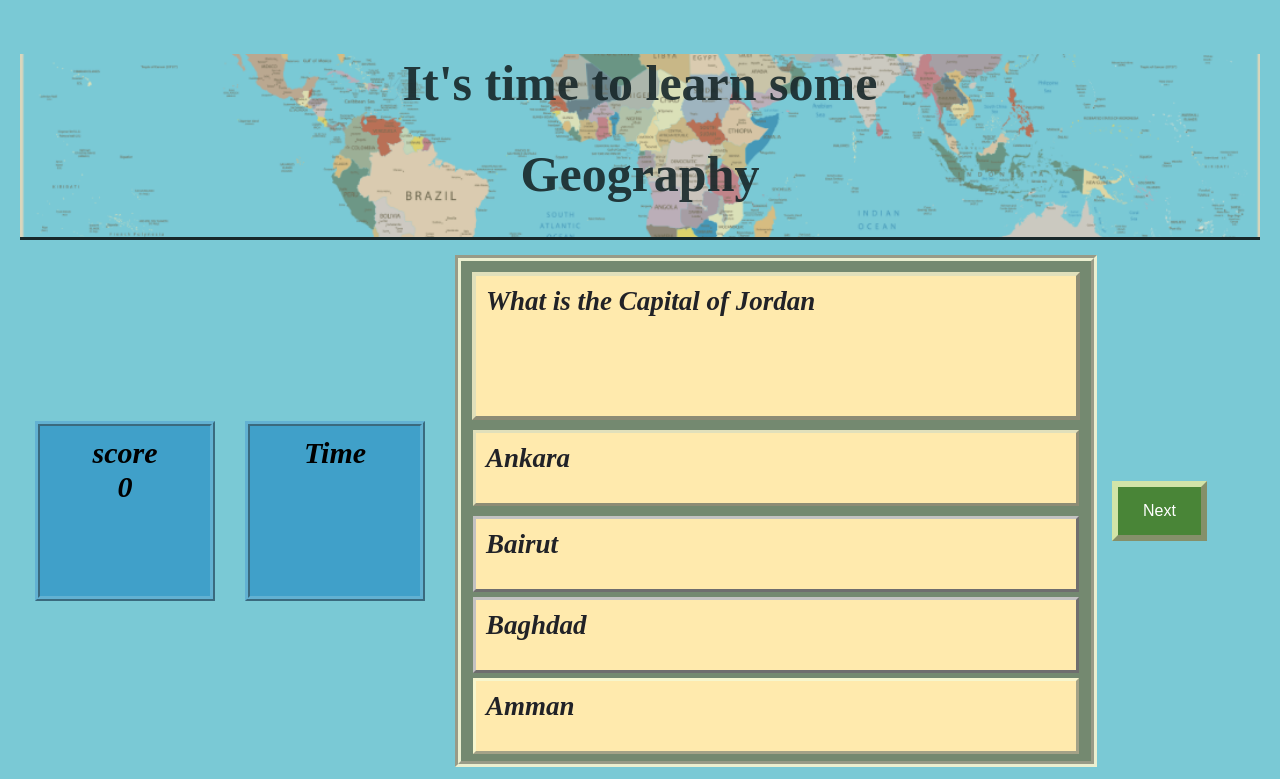
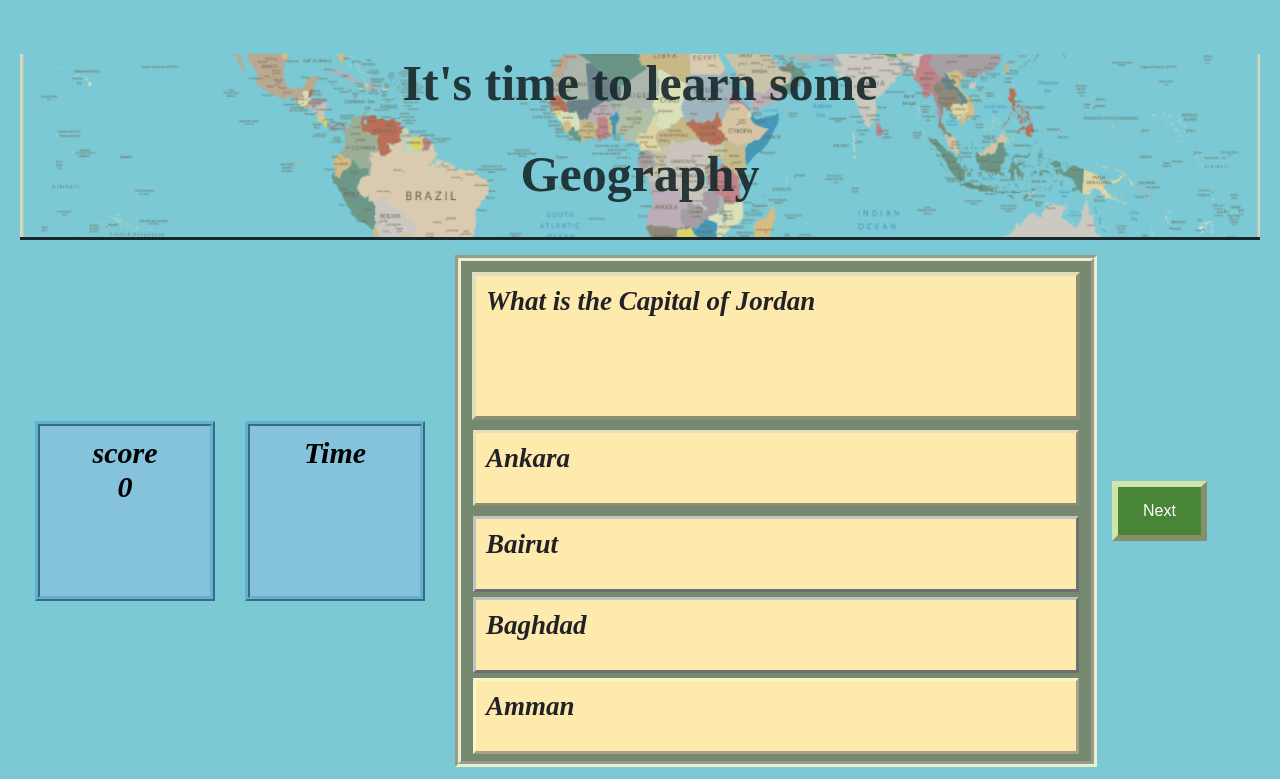
Before and after one commit to salmannaseer5/Project1, a plain HTML site: page index.html in a window 1280 px wide. Shown: the top 779 px of the page. Drawn offline with Linux system fonts and the light colour scheme.

Commit message:
css added

```diff
--- a/style.css
+++ b/style.css
@@ -49,7 +49,7 @@ a {
   font-size: 30px;
   font-style: italic;
   font-weight: bold;
-  background-color: #40A0C9;
+  background-color: #85C2DC;
 }
 
 .score {
@@ -64,7 +64,7 @@ a {
   font-size: 30px;
   font-style: italic;
   font-weight: bold;
-  background-color: #40A0C9;
+  background-color: #85C2DC;
 }
 
 .quizBox {
```
